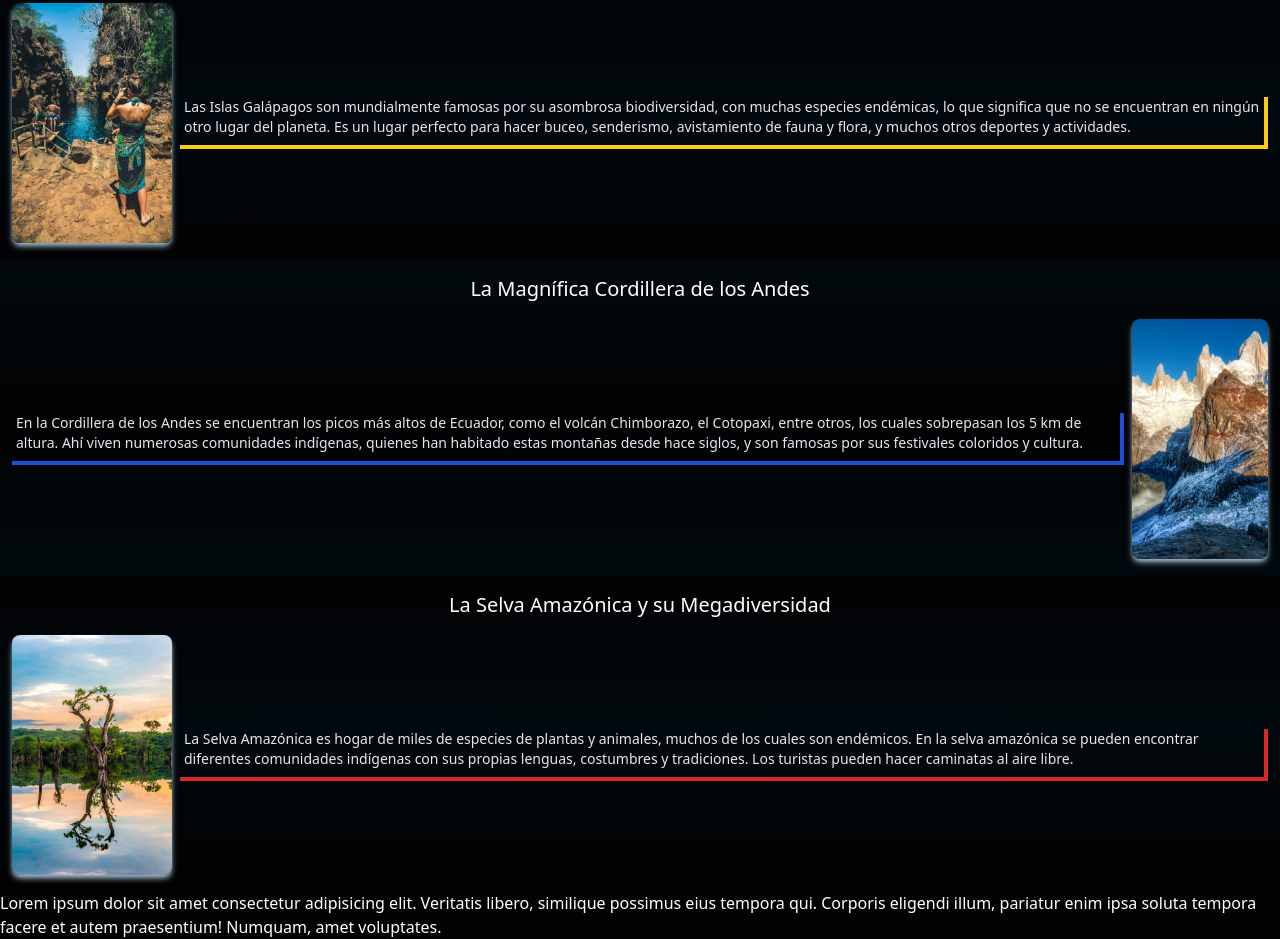
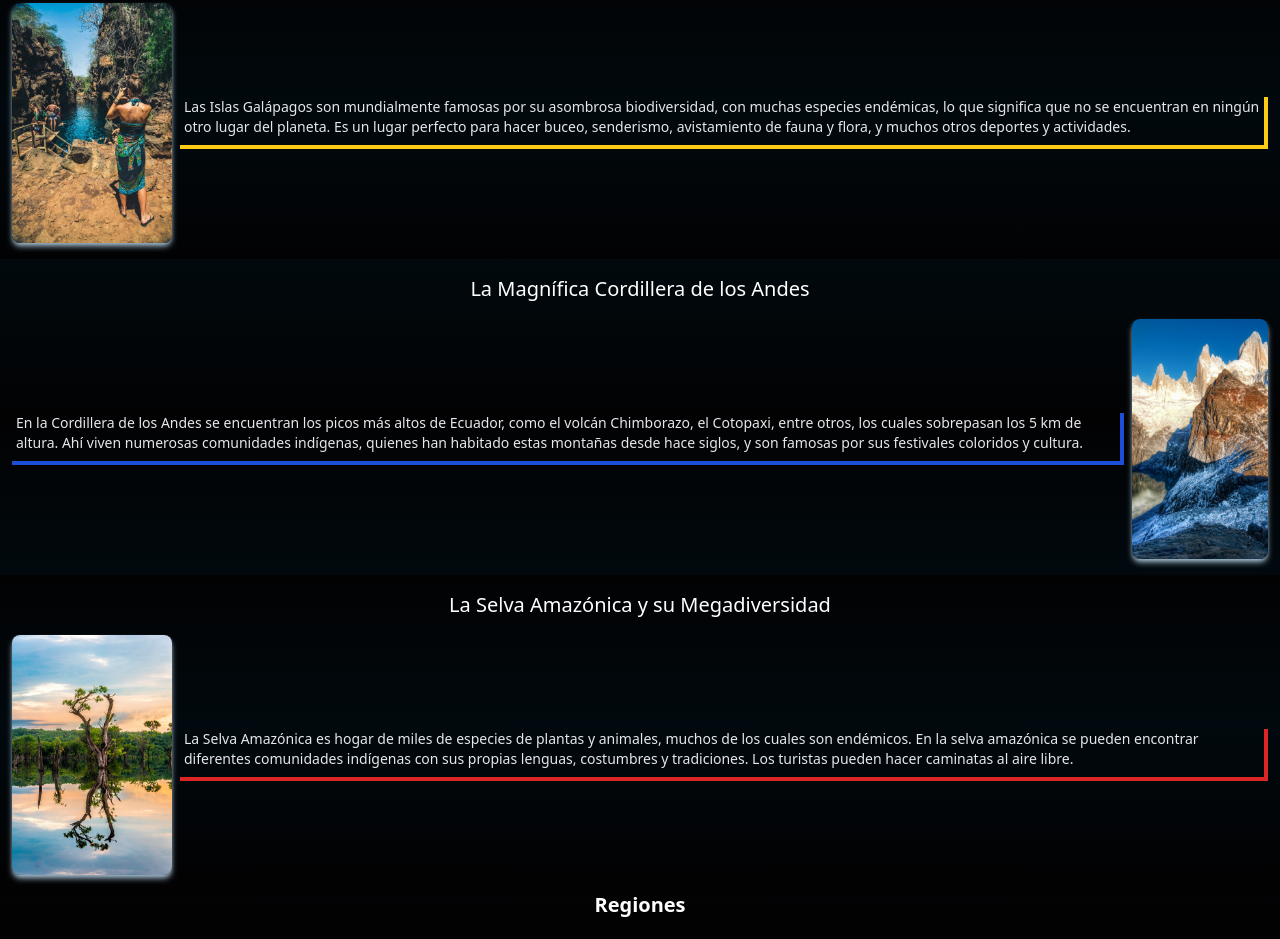
Before and after one commit to iesusdavila/Pagina-de-Viajes, a website: page index.html in a window 1280 px wide. Shown: the part 717-1656 px from the top of the page. Drawn offline with Linux system fonts and the light colour scheme.

```diff
--- a/index.html
+++ b/index.html
@@ -139,9 +139,11 @@
         </div>
       </article>
     </section>
-    <p>Lorem ipsum dolor sit amet consectetur adipisicing elit. Veritatis libero, similique possimus eius tempora qui.
-      Corporis eligendi illum, pariatur enim ipsa soluta tempora facere et autem praesentium! Numquam, amet voluptates.
-    </p>
+    <section id="regiones">
+      <article>
+        <h2 class="text-center text-xl font-bold">Regiones</h2>
+      </article>
+    </section>
 
   </main>
 </body>
```
Also changed, not shown: public/tailwind.css.
